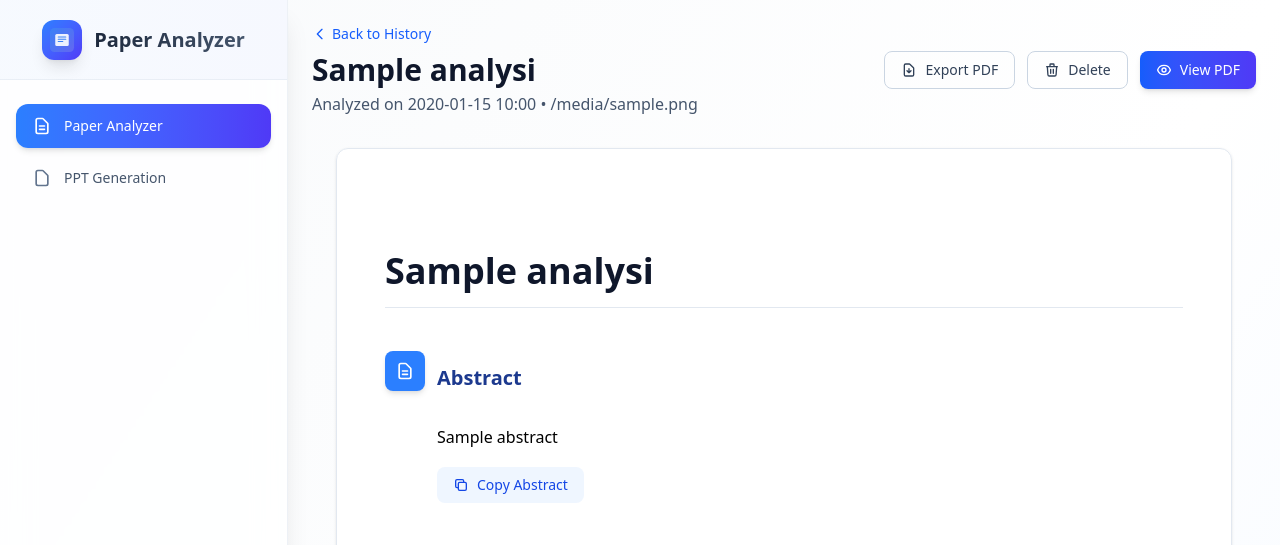
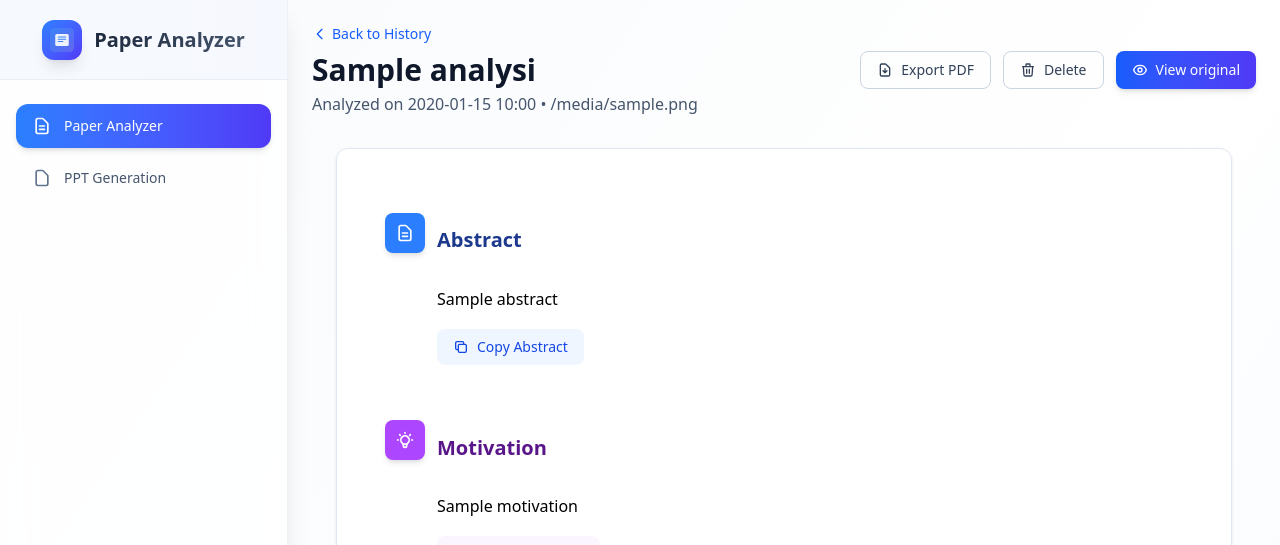
Before and after one commit to swarfte/paper-analyzer, a Django app: template templates/analysis_detail.html in a window 1280 px wide. Shown: the top 545 px of the page. Run offline with Django 5.2, Linux system fonts and the light colour scheme; the template is opened without the code that fills it: most values are stand-ins (such as "Sample title", 1, 10 or a date in 2020); data that the repository does not hold is empty.

Commit message:
Remove title headers from analysis templates
Delete the duplicated H1 title elements from analysis_detail.html and analyzer.html. The hardcoded/header-bound <h1> lines were removed to avoid duplicate page titles and keep title rendering consistent (title is handled elsewhere or via JS).

```diff
--- a/templates/analysis_detail.html
+++ b/templates/analysis_detail.html
@@ -166,7 +166,7 @@
                             <path stroke-linecap="round" stroke-linejoin="round" stroke-width="2" d="M15 12a3 3 0 11-6 0 3 3 0 016 0z"></path>
                             <path stroke-linecap="round" stroke-linejoin="round" stroke-width="2" d="M2.458 12C3.732 7.943 7.523 5 12 5c4.478 0 8.268 2.943 9.542 7-1.274 4.057-5.064 7-9.542 7-4.477 0-8.268-2.943-9.542-7z"></path>
                         </svg>
-                        View PDF
+                        View original
                     </a>
                     {% endif %}
                 </div>
@@ -178,9 +178,6 @@
             <article class="bg-white/90 backdrop-blur-lg rounded-xl shadow-sm border border-slate-200 overflow-hidden">
                 <!-- Document Content -->
                 <div class="p-8 md:p-12 prose prose-slate prose-lg max-w-none">
-                    <!-- Title -->
-                    <h1 class="text-3xl md:text-4xl font-bold text-slate-900 mb-8 border-b border-slate-200 pb-4">{{ analysis.title }}</h1>
-
                     {% if analysis_result.abstract %}
                     <!-- Abstract Section -->
                     <section class="mb-10">
--- a/templates/analyzer.html
+++ b/templates/analyzer.html
@@ -732,7 +732,7 @@
                                 <path stroke-linecap="round" stroke-linejoin="round" stroke-width="2" d="M15 12a3 3 0 11-6 0 3 3 0 016 0z"></path>
                                 <path stroke-linecap="round" stroke-linejoin="round" stroke-width="2" d="M2.458 12C3.732 7.943 7.523 5 12 5c4.478 0 8.268 2.943 9.542 7-1.274 4.057-5.064 7-9.542 7-4.477 0-8.268-2.943-9.542-7z"></path>
                             </svg>
-                            View PDF
+                            View original
                         </a>
                     </div>
                 </div>
@@ -743,9 +743,6 @@
                 <article class="bg-white/90 backdrop-blur-lg rounded-xl shadow-sm border border-slate-200 overflow-hidden">
                     <!-- Document Content -->
                     <div class="p-8 md:p-12 prose prose-slate prose-lg max-w-none">
-                        <!-- Title -->
-                        <h1 class="text-3xl md:text-4xl font-bold text-slate-900 mb-8 border-b border-slate-200 pb-4" x-text="file?.name || 'Analysis Results'"></h1>
-
                         <!-- Abstract Section -->
                         <template x-if="analysisResult?.abstract">
                             <section class="mb-10">
```
